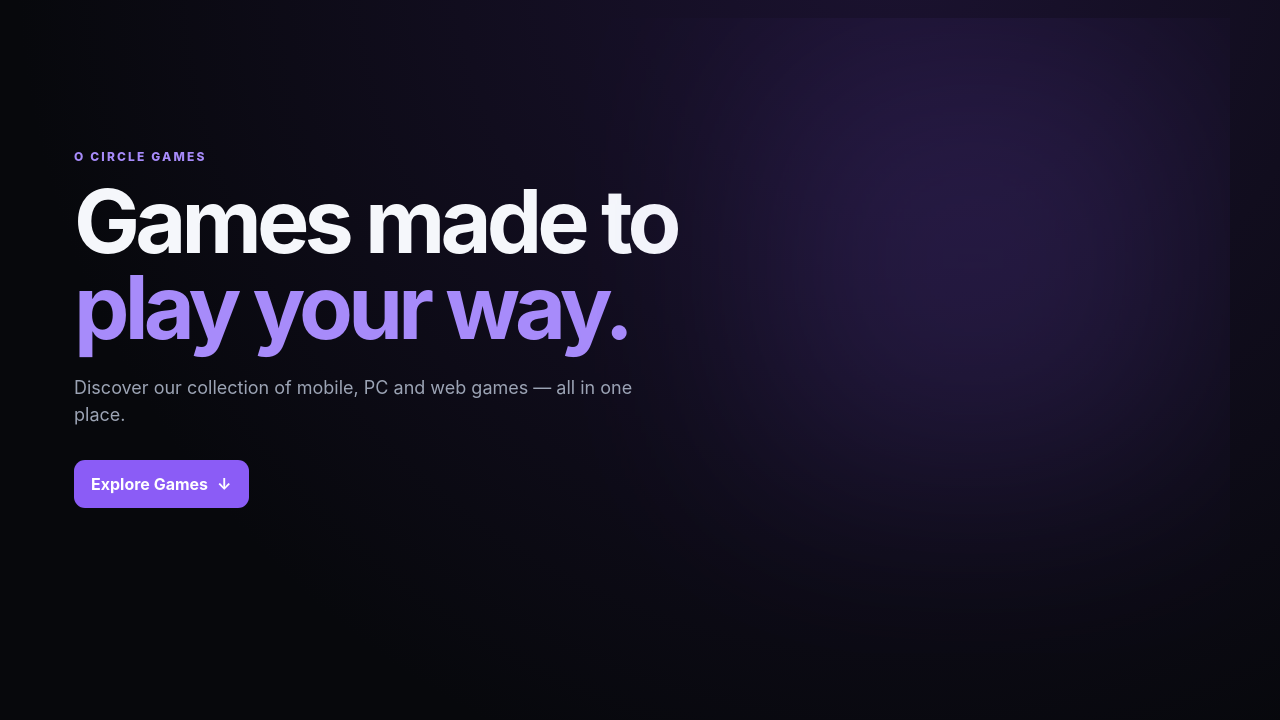
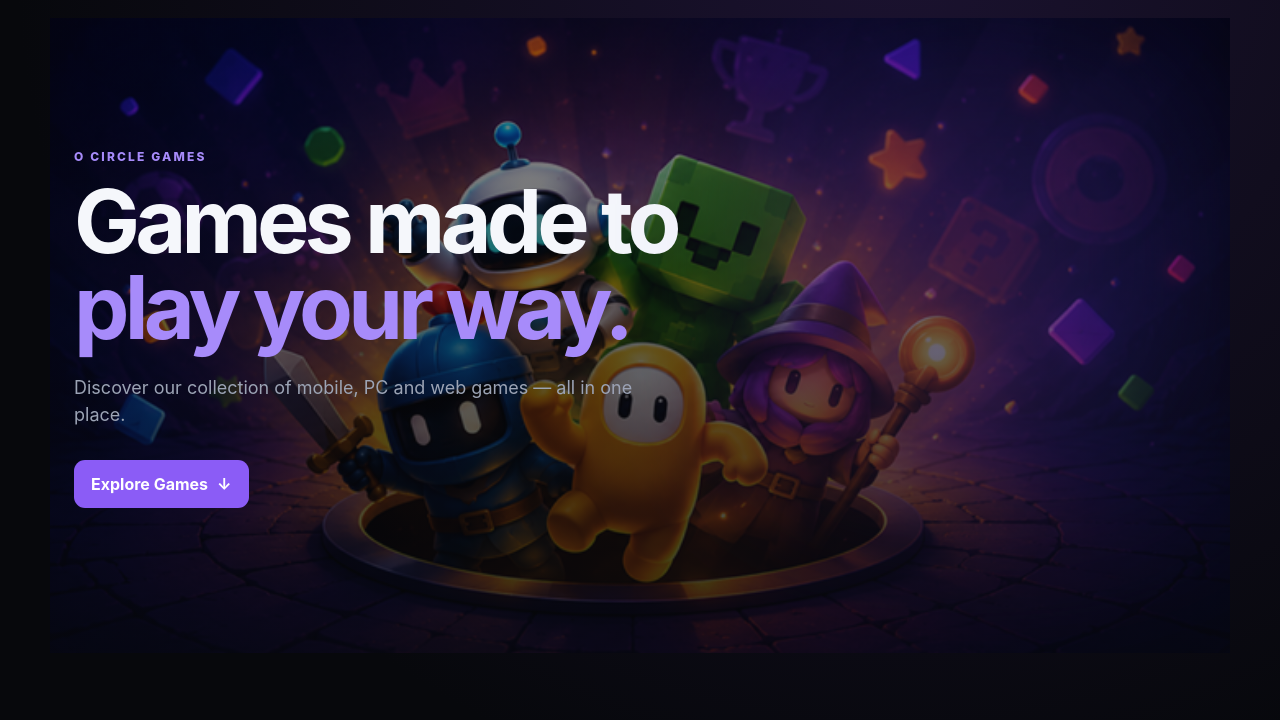
Before and after one commit to Sikander1211/ocirclegames, a plain HTML site: page index.html in a window 1280 px wide. Shown: the part 58-778 px from the top of the page. Drawn offline with Linux system fonts and the light colour scheme.

Commit message:
HeaderImageAdd

```diff
--- a/assets/style.css
+++ b/assets/style.css
@@ -13,7 +13,24 @@ button,input,select{font:inherit}
 .brand-mark{width:34px;height:34px;border:2px solid var(--accent2);border-radius:50%;display:grid;place-items:center;font-weight:900;color:var(--accent2)}
 nav{display:flex;gap:26px;align-items:center;color:var(--muted);font-size:14px}
 nav a:hover{color:#fff}.nav-button{border:1px solid var(--line);padding:9px 14px;border-radius:10px;color:#fff}
-.hero{max-width:var(--max);margin:auto;padding:130px 24px 145px;position:relative;overflow:hidden}
+.hero{
+  max-width:var(--max);
+  margin:auto;
+  padding:130px 24px 145px;
+  position:relative;
+  overflow:hidden;
+
+  background-image:
+    linear-gradient(
+      rgba(7,8,12,0.45),
+      rgba(7,8,12,0.80)
+    ),
+    url("SplashLandscape.png");
+
+  background-size:cover;
+  background-position:center;
+  background-repeat:no-repeat;
+}
 .hero-glow{position:absolute;width:420px;height:420px;background:var(--accent);opacity:.15;filter:blur(110px);right:4%;top:30px;pointer-events:none}
 .eyebrow{color:var(--accent2);font-size:12px;font-weight:800;letter-spacing:.18em;margin:0 0 12px}
 .hero h1{font-size:clamp(48px,8vw,88px);line-height:.98;letter-spacing:-.055em;margin:0;max-width:850px}
```
Also changed, not shown: assets/SplashLandscape.png (added).
